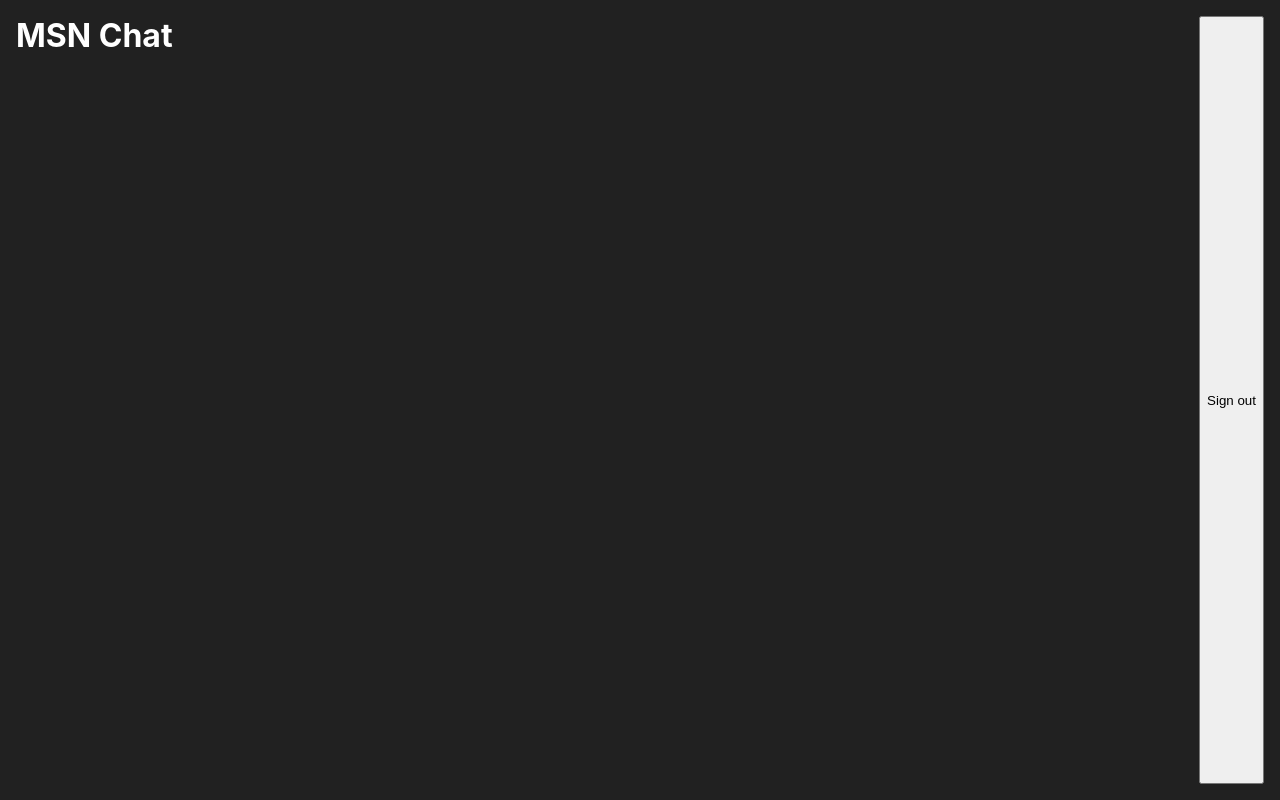
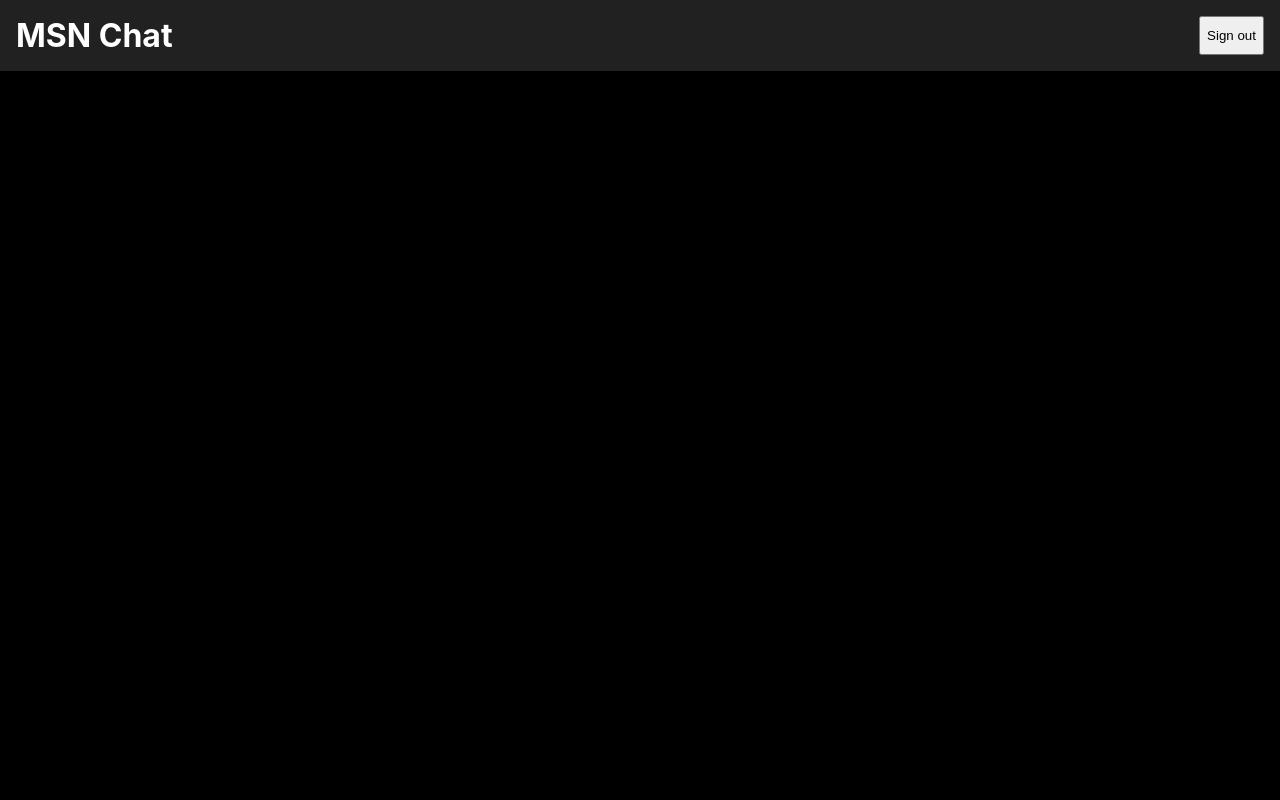
Before and after one commit to zac-march/msn-chat, a React (Create React App) app: page / in a window 1280 px wide. Built offline with nearby package versions, Linux system fonts and the light colour scheme.

Commit message:
Modify layout styling

```diff
--- a/src/components/Feed/Feed.module.css
+++ b/src/components/Feed/Feed.module.css
@@ -0,0 +1,4 @@
+.container {
+  flex: 1;
+  background-color: black;
+}
--- a/src/components/header/Header.module.css
+++ b/src/components/header/Header.module.css
@@ -1,6 +1,6 @@
 .container {
   background-color: rgb(33, 33, 33);
-  flex: 1;
+  height: max-content;
   display: flex;
   padding: 1rem;
   justify-content: space-between;
```
